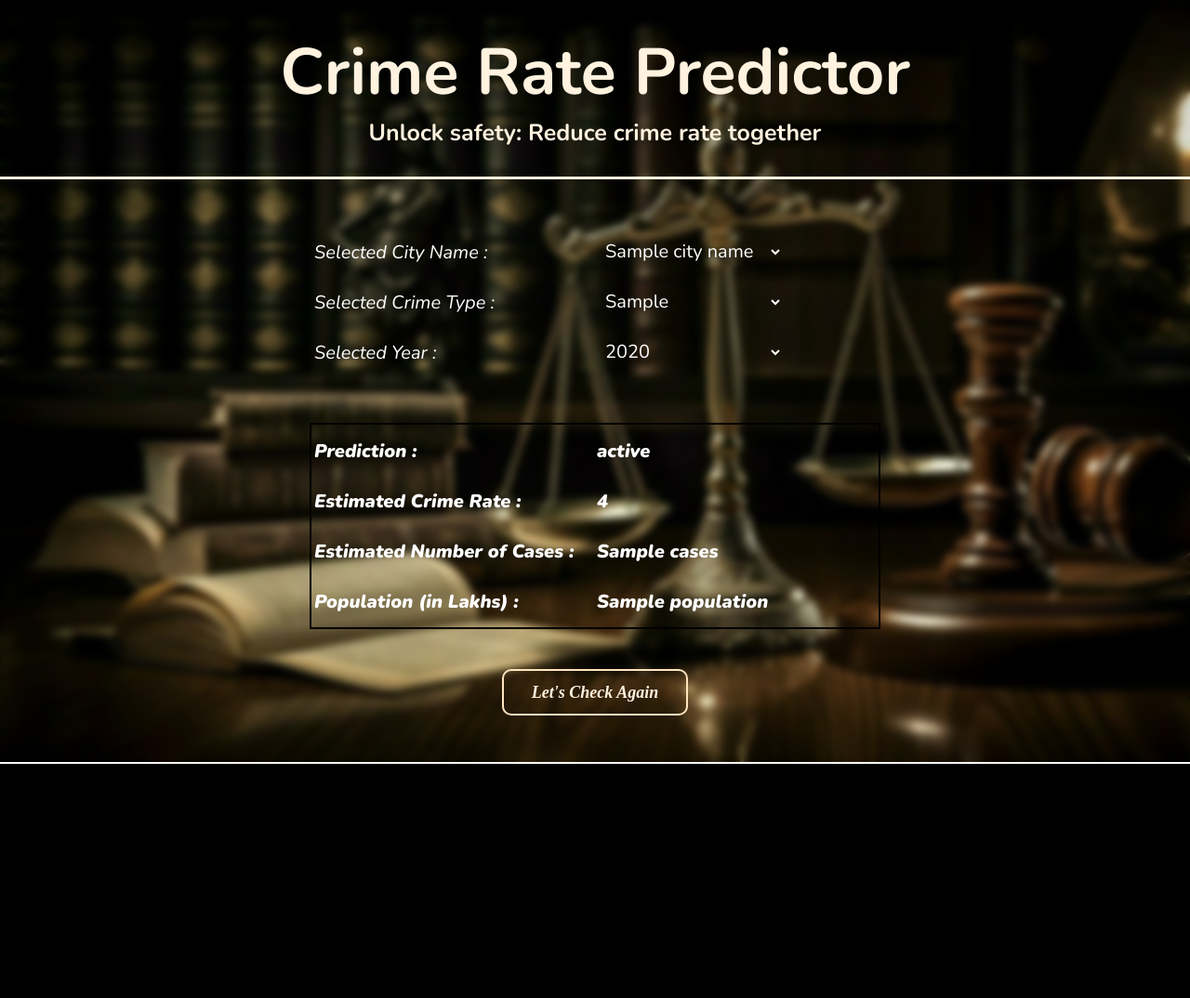
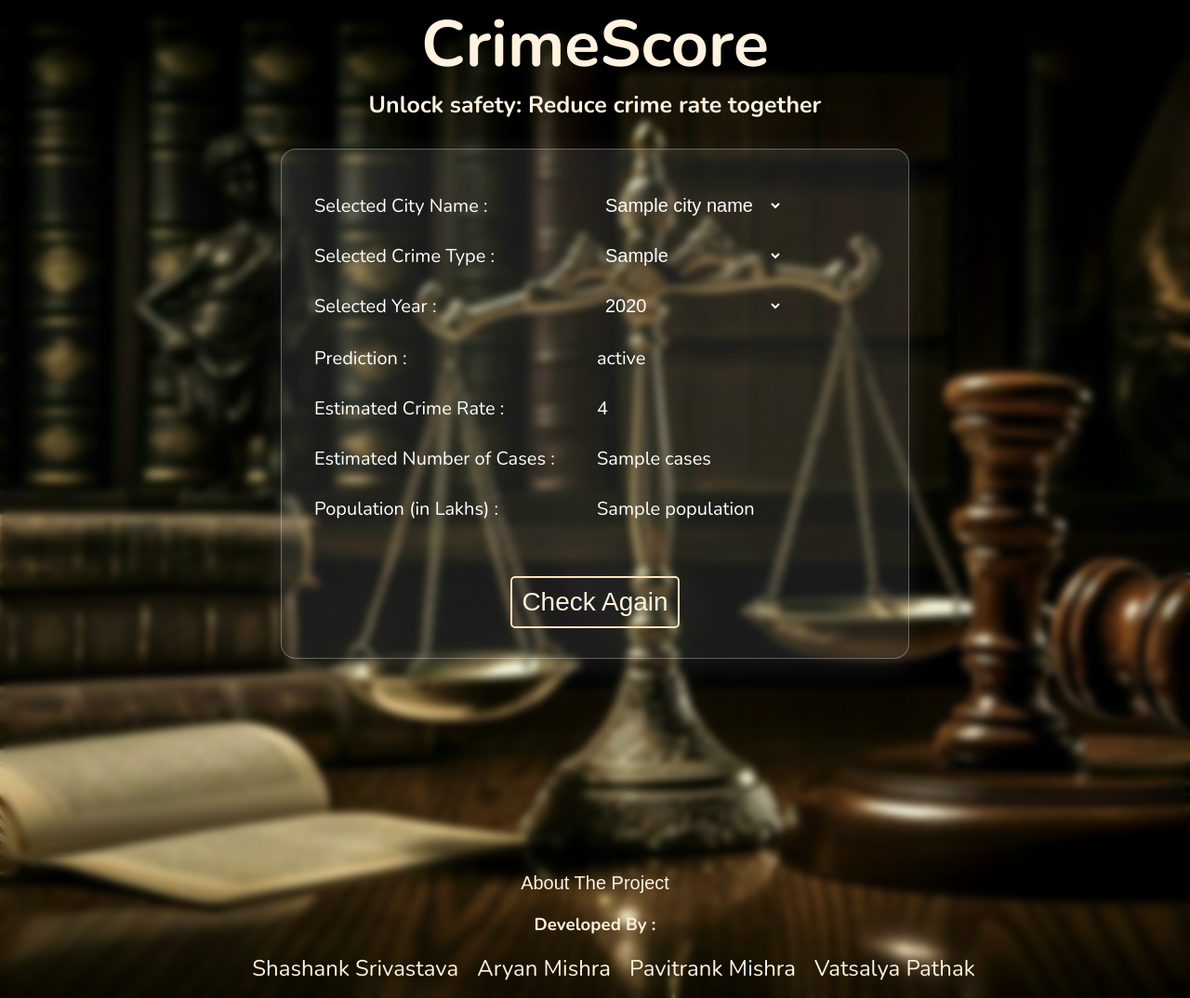
Before and after one commit to PavitrankMishra/Crime-Score, a Flask app: template templates/result.html in a window 1280 px wide. Shown: the whole page at 93% size. Before the commit the page ends 822 px from the top, so only its background shows below. Run offline with Flask 3, Linux system fonts and the light colour scheme; the template is opened without the code that fills it: most values are stand-ins (such as "Sample title", 1, 10 or a date in 2020); parts of the project's set-up code (start-up, migrations or seed data) failed here and were passed over.

Commit message:
New Commit

```diff
--- a/app.py
+++ b/app.py
@@ -11,6 +11,10 @@ app = Flask(__name__)
 @app.route('/')
 def index():
     return render_template("index.html")
+
+@app.route('/about')
+def about():
+    return render_template('about.html')
 
 @app.route('/predict', methods=['POST'])
 def predict_result():
--- a/static/styles.css
+++ b/static/styles.css
@@ -1,52 +1,54 @@
 @import url("https://fonts.googleapis.com/css2?family=Inter:ital,opsz,wght@0,14..32,100..900;1,14..32,100..900&family=Nunito:ital,wght@0,200..1000;1,200..1000&family=Poppins:ital,wght@0,100;0,200;0,300;0,400;0,500;0,600;0,700;0,800;0,900;1,100;1,200;1,300;1,400;1,500;1,600;1,700;1,800;1,900&family=Roboto:ital,wght@0,100..900;1,100..900&display=swap");
 
 body {
-  /* font-family: "Poppins", sans-serif;
-    font-family: "Inter", sans-serif;
-    font-family: "Roboto", sans-serif; */
   font-family: "Nunito", sans-serif;
   background: url("../static/images/img-3.jpg");
   margin: 0;
   padding: 0;
   background-size: cover;
+  background-position: center;
+  background-repeat: no-repeat;
   backdrop-filter: blur(4px);
   color: white;
+  height: 100%;
 }
 
+/* Header Section */
 header {
-  /* background-color: #002244; */
   color: #fff2df;
-  border-bottom: solid 3px;
 }
+
+/* Title */
 .title {
   margin: 0px;
-  padding-top: 30px;
   text-align: center;
   font-size: 70px;
-  /* font-style: italic; */
 }
+
+/* Tagline */
 .tagline {
   margin: 0px;
   padding-bottom: 30px;
   text-align: center;
   font-size: 25px;
-  /* font-style: oblique; */
 }
 
+/* .section1 {
+  border-bottom: 2px solid black;
+} */
+
 .section1 {
-  border-bottom: 2px solid black;
-  min-height: 500px;
-  backdrop-filter: blur(10px);
+  border: 2px solid red;
+  width: fit-content;
+  margin: auto;
 }
 
 table.table1 {
-  margin-top: 50px;
-  margin-left: auto;
-  margin-right: auto;
+  margin: auto;
   font-size: 20px;
-  /* font-style: oblique; */
   font-weight: 400;
 }
+
 td.label {
   width: 300px;
   height: 50px;
@@ -60,12 +62,8 @@ select {
   padding: 5px;
   width: 200px;
   font-size: 20px;
-  font-family: "Lora", serif;
-  /* font-style: oblique; */
   font-weight: 400;
-  /* border: solid 2px #ffe5be; */
   border-radius: 10px;
-  font-family: "Nunito", sans-serif;
   background-color: transparent;
   color: #fff;
   border: none;
@@ -74,6 +72,8 @@ select {
 option {
   background-color: #333;
   overflow: hidden;
+  border: none;
+  outline: none;
 }
 
 .button {
@@ -83,56 +83,40 @@ option {
 }
 
 .btn {
-  padding: 5px;
-  width: 200px;
-  height: 50px;
-  font-size: 18px;
-  font-family: "Lora", serif;
-  font-style: oblique;
-  font-weight: 900;
+  border: 2px solid #ffe5be;
   background-color: transparent;
   color: #fff2df;
-  border: solid 2px #ffe5be;
-  border-radius: 10px;
+  border-radius: 5px;
+  font-size: 28px;
+  padding: 10px;
   transition: 0.3s;
+  cursor: pointer;
 }
 
 .btn:hover {
   background-color: #ffe5be;
   color: #333;
-  box-shadow: 1px 1px 5px #ffe5be;
+  box-shadow: 1px 1px 5px #3e3e3e;
 }
 
 .prediction {
   padding-bottom: 50px;
   border-bottom: 2px solid;
 }
-table.table2 {
-  margin-top: 50px;
-  margin-left: auto;
-  margin-right: auto;
-}
+
 tr.r1 {
   font-size: 20px;
-  font-style: oblique;
-  font-weight: 400;
 }
+
 tr.r2 {
   font-size: 20px;
-  font-style: oblique;
-  font-weight: 900;
 }
 
-table.table3 {
-  margin-top: 50px;
-  margin-left: auto;
-  margin-right: auto;
-  outline: 2px solid black;
-}
 td.result {
   width: 300px;
   height: 50px;
 }
+
 .button2 {
   text-align: center;
   margin-top: 45px;
@@ -149,7 +133,6 @@ td.result {
   padding-left: 150px;
   padding-right: 150px;
   font-size: 20px;
-  font-style: oblique;
 }
 
 .footer {
@@ -157,14 +140,30 @@ td.result {
   flex-wrap: wrap;
   justify-content: center;
   color: #fff2df;
-  background-color: #002244;
+  /* background-color: #002244; */
   flex-direction: column;
   align-items: center;
+  margin-top: 220px;
 }
 
 .membersName ul li {
   list-style: none;
   font-size: 24px;
+}
+
+footer a {
+  color: #fff2df;
+  text-decoration: none;
+}
+
+footer a:hover {
+  text-decoration: underline;
+  line-height: 2px;
+}
+
+footer a:active,
+a:visited {
+  color: #fff2df;
 }
 
 #developer {
@@ -184,11 +183,26 @@ td.result {
   border: none;
   color: #fff2df;
   font-size: 20px;
-  padding-top:10px;
+  padding-top: 10px;
 }
 
 .footer button:hover {
   cursor: pointer;
+}
+
+.prediction,
+.section1 {
+  border: 1px solid rgba(255, 255, 255, 0.3);
+  border-radius: 16px;
+  background: rgba(255, 255, 255, 0.1);
+  box-shadow: 0 8px 32px 0 rgba(255, 255, 255, 0.1);
+  backdrop-filter: blur(100px);
+  width: fit-content;
+  padding: 2rem;
+  margin: auto;
+  color: #fff;
+  position: relative;
+  z-index: 1;
 }
 
 @media (max-width: 768px) {
--- a/templates/result.html
+++ b/templates/result.html
@@ -1,20 +1,17 @@
 <!DOCTYPE html>
 <html lang="en">
-
   <head>
-    <meta charset="UTF-8">
-    <meta http-equiv="X-UA-Compatible" content="IE=edge">
-    <meta name="viewport" content="width=device-width, initial-scale=1.0">
+    <meta charset="UTF-8" />
+    <meta http-equiv="X-UA-Compatible" content="IE=edge" />
+    <meta name="viewport" content="width=device-width, initial-scale=1.0" />
     <title>Crime Rate Prediction</title>
-    <link rel="icon" href="static/images/favicon.png" type="image/png">
-
-    <link rel="stylesheet" href="static/styles.css">
+    <link rel="icon" href="static/images/favicon.png" type="image/png" />
+    <link rel="stylesheet" href="static/styles.css" />
   </head>
-
   <body>
     <header>
-        <h1 class = "title">Crime Rate Predictor</h1>
-        <h2 class = "tagline">Unlock safety: Reduce crime rate together</h2>
+      <h1 class="title">CrimeScore</h1>
+      <h2 class="tagline">Unlock safety: Reduce crime rate together</h2>
     </header>
 
     <section class="prediction">
@@ -26,6 +23,7 @@
           <td class="sel">
             <select>
               <option value="selected">{{city_name}}</option>
+            </select>
           </td>
         </tr>
         <tr class="r1">
@@ -33,8 +31,9 @@
             <label>Selected Crime Type :</label>
           </td>
           <td class="sel">
-                    <select >
+            <select>
               <option value="selected">{{crime_type}}</option>
+            </select>
           </td>
         </tr>
         <tr class="r1">
@@ -44,12 +43,12 @@
           <td class="sel">
             <select>
               <option value="selected">{{year}}</option>
+            </select>
           </td>
         </tr>
       </table>
 
       <table class="table3">
-
         <tr class="r2">
           <td class="result">Prediction :</td>
           <td class="result">{{crime_status}}</td>
@@ -68,11 +67,32 @@
         </tr>
       </table>
 
-        <div class="button2" >
+      <div class="button2">
         <a href="http://127.0.0.1:5000">
-                <input type="submit" class="btn id="check_again" value="Let's Check Again" >
+          <input
+            type="submit"
+            class="btn"
+            id="check_again"
+            value="Check Again"
+          />
         </a>
       </div>
     </section>
+    <footer>
+      <div class="footer">
+        <button><a href="{{ url_for('about') }}">About The Project</a></button>
+        <div id="developer">
+          <h3>Developed By :</h3>
+          <div class="membersName">
+            <ul>
+              <li>Shashank Srivastava</li>
+              <li>Aryan Mishra</li>
+              <li>Pavitrank Mishra</li>
+              <li>Vatsalya Pathak</li>
+            </ul>
+          </div>
+        </div>
+      </div>
+    </footer>
   </body>
 </html>
```
Also changed, not shown: templates/index.html (+7 -13 lines). Lines whose indentation alone changed are shown as unchanged.
